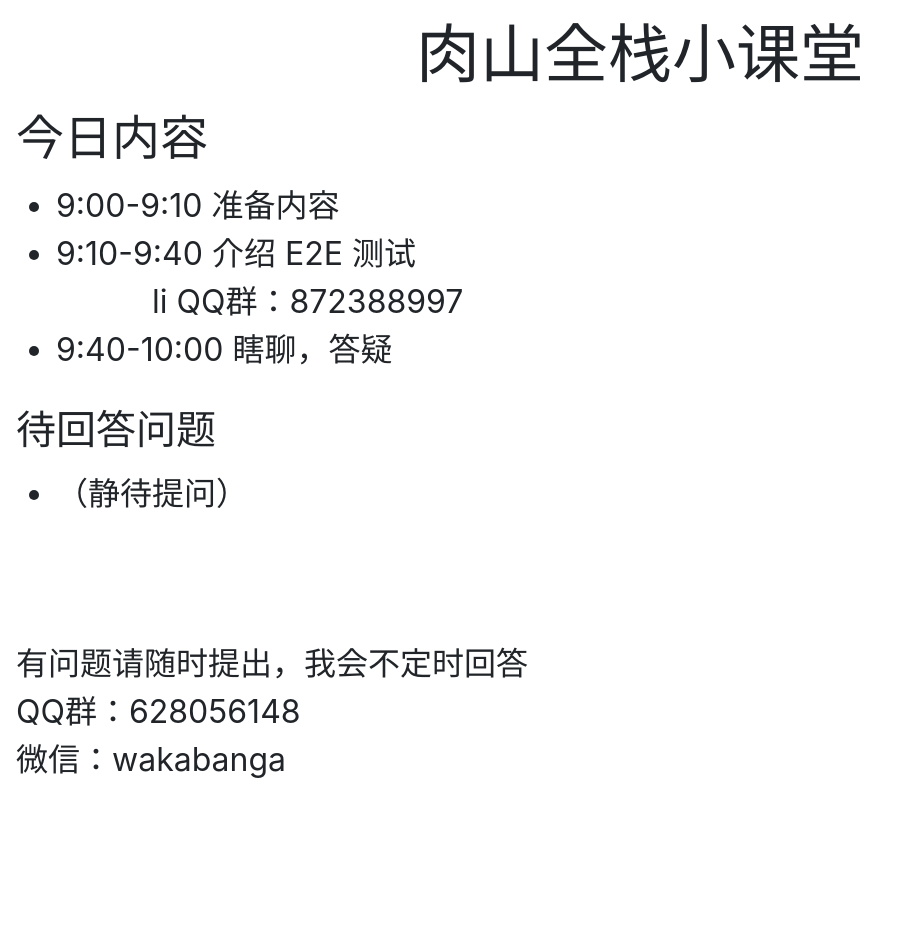
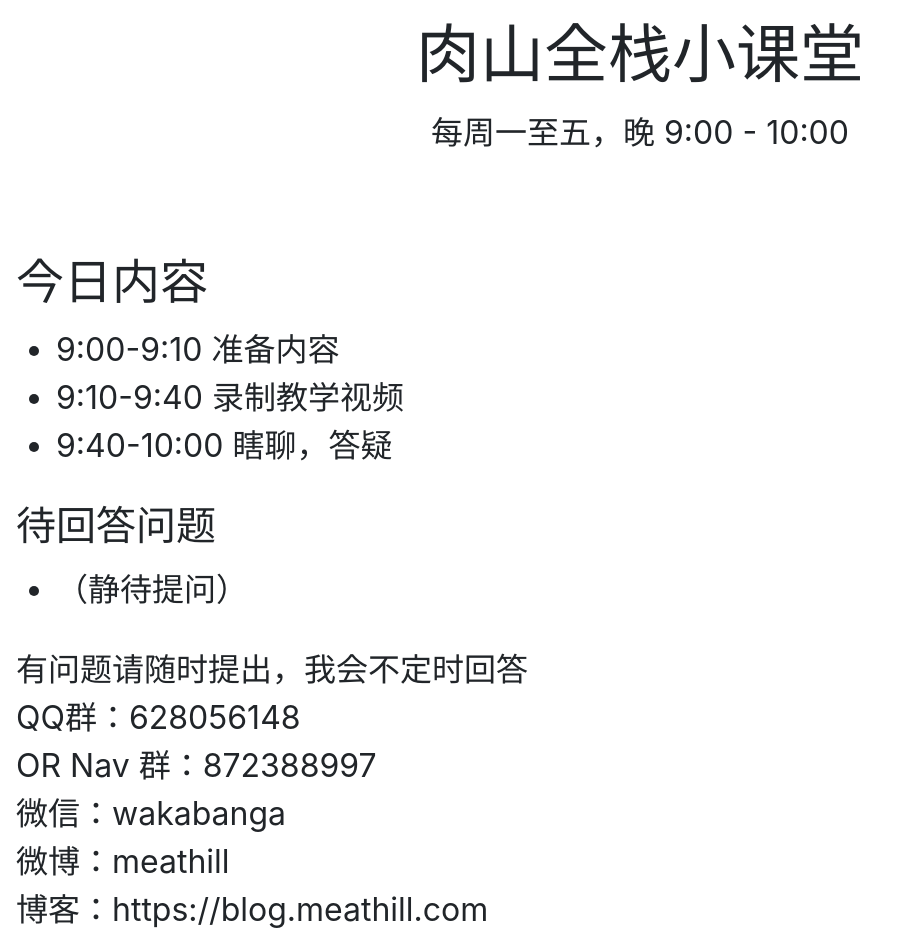
Before and after one commit to meathill/live-screen, a Vue app: page / in a window 1280 px wide. Shown: the whole page, without its empty margins (0-907 px from the left). Before the commit the page ends 800 px from the top, so only its background shows below. Built offline with nearby package versions, Linux system fonts and the light colour scheme; the HTML template or start-up script is replaced by a standard one.

Commit message:
change: added more content

```diff
--- a/src/app.vue
+++ b/src/app.vue
@@ -1,15 +1,14 @@
 <template lang="pug">
 #app
-  h1 肉山全栈小课堂
+  h1.mb-2 肉山全栈小课堂
+  p.leading.mb-5.text-center 每周一至五，晚 9:00 - 10:00
   h2 今日内容
   ul
     li 9:00-9:10 准备内容
-    li 9:10-9:40 介绍 E2E 测试
-      br
-      span.pl-5 li QQ群：872388997
+    li 9:10-9:40 录制教学视频
     li 9:40-10:00 瞎聊，答疑
 
-  h3 待回答问题
+  h3.mt-auto 待回答问题
   ul
     li （静待提问）
 
@@ -17,5 +16,11 @@
     br
     | QQ群：628056148
     br
+    | OR Nav 群：872388997
+    br
     | 微信：wakabanga
+    br
+    | 微博：meathill
+    br
+    | 博客：https://blog.meathill.com
 </template>
```
Also changed, not shown: 1 other file (tests, documents, lock files or other folders).
